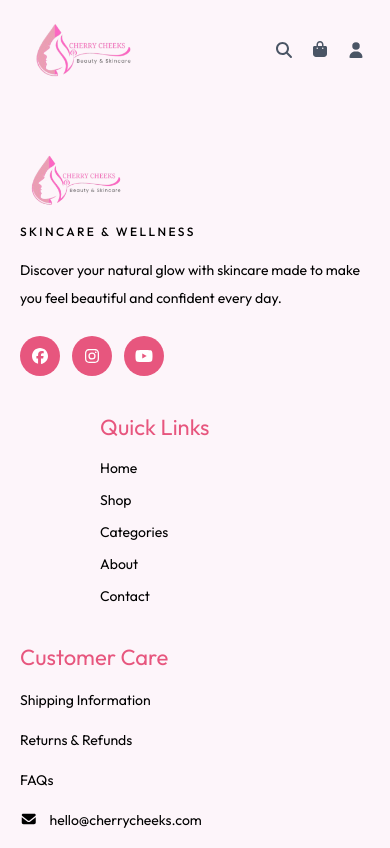
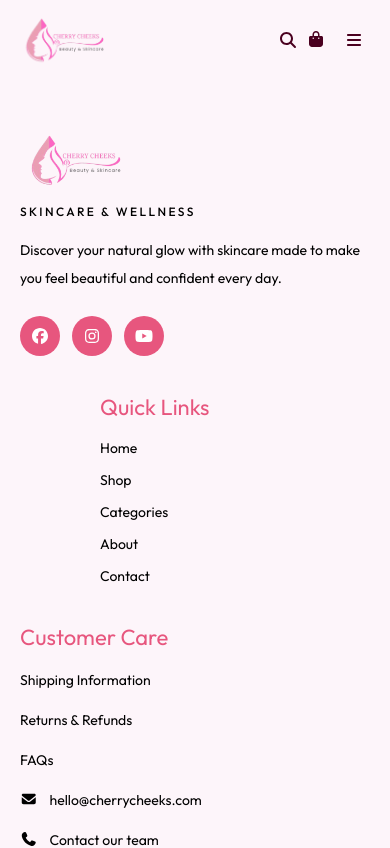
Before and after one commit to Seyhaz-Dev/Cherry-Cheeks-Cosmetics, a React (Vite) app: page / in a window 390 px wide. Shown: the top 848 px of the page. Built offline with nearby package versions, Linux system fonts and the light colour scheme.

Commit message:
done responsive mobile

```diff
--- a/src/components/Header.jsx
+++ b/src/components/Header.jsx
@@ -1,21 +1,39 @@
-import { Link } from 'react-router-dom'
+import { Link, NavLink } from 'react-router-dom'
 import logo from '../assets/logo1.png'
 import { FontAwesomeIcon } from '@fortawesome/react-fontawesome';
+import { useState } from 'react'
 
 import {
   faBagShopping,
+  faBars,
+  faCircleInfo,
+  faEnvelope,
+  faHouse,
+  faLayerGroup,
   faMagnifyingGlass,
+  faShop,
   faUser,
+  faXmark,
 } from '@fortawesome/free-solid-svg-icons';
 
+const mobileLinks = [
+  { to: '/', label: 'Home', icon: faHouse, end: true },
+  { to: '/shop', label: 'Shop', icon: faShop },
+  { to: '/categories', label: 'Categories', icon: faLayerGroup },
+  { to: '/about', label: 'About', icon: faCircleInfo },
+  { to: '/contact', label: 'Contact', icon: faEnvelope },
+]
+
 function Header() {
+  const [isMenuOpen, setIsMenuOpen] = useState(false)
+
   return (
     <header className="bg-[var(--color-header-footer)] shadow-sm">
-      <nav className="mx-auto flex max-w-7xl items-center justify-between px-6 py-4">
+      <nav className="mx-auto flex max-w-7xl items-center justify-between px-4 py-3 sm:px-6 sm:py-4">
 
         <div>
           <Link to="/">
-            <img src={logo} alt="Company Logo" className="h-17 w-auto object-contain"
+            <img src={logo} alt="Company Logo" className="h-14 w-auto object-contain md:h-17"
             />
           </Link>
         </div>
@@ -41,34 +59,71 @@
           <Link to="/contact" className="text-gray-600 hover:text-pink-600">
             Contact
           </Link>
+
+
         </div>
 
-        <div className="flex items-center gap-4">
+        <div className="flex items-center gap-2 sm:gap-4">
 
-            <Link to="/search">
-                <FontAwesomeIcon
-                icon={faMagnifyingGlass}
-                className="cursor-pointer text-gray-600 hover:text-pink-600"
-                />
+            <Link to="/search" aria-label="Search">
+                <FontAwesomeIcon icon={faMagnifyingGlass} className="cursor-pointer text-[var(--color-text)] hover:text-pink-600"/>
             </Link>
 
-            <Link to="/cart">
-                <FontAwesomeIcon
-                icon={faBagShopping}
-                className="cursor-pointer text-gray-600 hover:text-pink-600"
-                />
+            <Link to="/cart" aria-label="Cart"> <FontAwesomeIcon icon={faBagShopping} className="cursor-pointer text-[var(--color-text)] hover:text-pink-600"/>
             </Link>
 
-            <Link to="/profile">
-                <FontAwesomeIcon
-                icon={faUser}
-                className="cursor-pointer text-gray-600 hover:text-pink-600"
-                />
-            </Link>
+            <button type="button" className={`inline-flex h-10 w-10 items-center justify-center text-[var(--color-text)] hover:text-pink-600 md:hidden ${isMenuOpen ? 'invisible' : 'visible'}`} aria-label="Open navigation menu" aria-expanded={isMenuOpen} aria-controls="mobile-navigation" onClick={() => setIsMenuOpen(true)} >
+              <FontAwesomeIcon icon={faBars} />
+            </button>
 
         </div>
 
       </nav>
+
+      <div id="mobile-navigation" className={`fixed inset-0 z-50 md:hidden ${isMenuOpen ? 'visible' : 'invisible'}`} aria-hidden={!isMenuOpen}>
+
+        <button type="button" className={`absolute inset-0 bg-black/35 transition-opacity duration-300 ${isMenuOpen ? 'opacity-100' : 'opacity-0'}`} aria-label="Close navigation menu" tabIndex={isMenuOpen ? 0 : -1} onClick={() => setIsMenuOpen(false)}/>
+
+        <aside className={`absolute inset-y-0 left-0 flex w-[min(82vw,22rem)] flex-col bg-[var(--color-header-footer)] shadow-xl transition-transform duration-300 ease-out ${isMenuOpen ? 'translate-x-0' : '-translate-x-full'}`} inert={!isMenuOpen}>
+          <div className="flex items-center justify-between px-6 pb-8 pt-6">
+
+            <Link to="/" onClick={() => setIsMenuOpen(false)} aria-label="Cherry Cheeks home">
+              <img src={logo} alt="Cherry Cheeks Beauty & Skincare" className="h-16 w-auto object-contain" />
+            </Link>
+
+            <button type="button" className="inline-flex h-15 w-15 items-center justify-center text-[var(--color-text)] hover:text-pink-600" aria-label="Close navigation menu" onClick={() => setIsMenuOpen(false)}>
+              <FontAwesomeIcon icon={faXmark} size="lg" />
+            </button>
+
+          </div>
+
+          <nav className="flex flex-col gap-2 px-5">
+            {mobileLinks.map(({ to, label, icon, end }) => (
+
+              <NavLink key={to} to={to} end={end} onClick={() => setIsMenuOpen(false)} className={({ isActive }) => `flex min-h-14 items-center gap-4 rounded-xl px-4 text-base transition-colors ${isActive ? 'bg-pink-100 text-pink-600' : 'text-gray-800 hover:bg-pink-50 hover:text-pink-600'}`}>
+                <FontAwesomeIcon icon={icon} className="w-5 text-center" />
+                <span>{label}</span>
+              </NavLink>
+            ))}
+          </nav>
+
+          <div className="mt-4 border-t border-pink-100 px-6 py-4">
+            <Link to="/profile" onClick={() => setIsMenuOpen(false)} className="flex items-center gap-3 text-gray-800 transition hover:text-pink-600">
+              <span className="flex h-12 w-12 items-center justify-center rounded-full bg-white text-pink-500 shadow-sm">
+                <FontAwesomeIcon icon={faUser} />
+              </span>
+
+              <span className="flex flex-col leading-tight">
+                <span className="font-medium">My Profile</span>
+                <span className="mt-1 text-sm text-gray-500">Customer account</span>
+              </span>
+
+            </Link>
+          </div>
+
+        </aside>
+      </div>
+
     </header>
   )
 }
```
